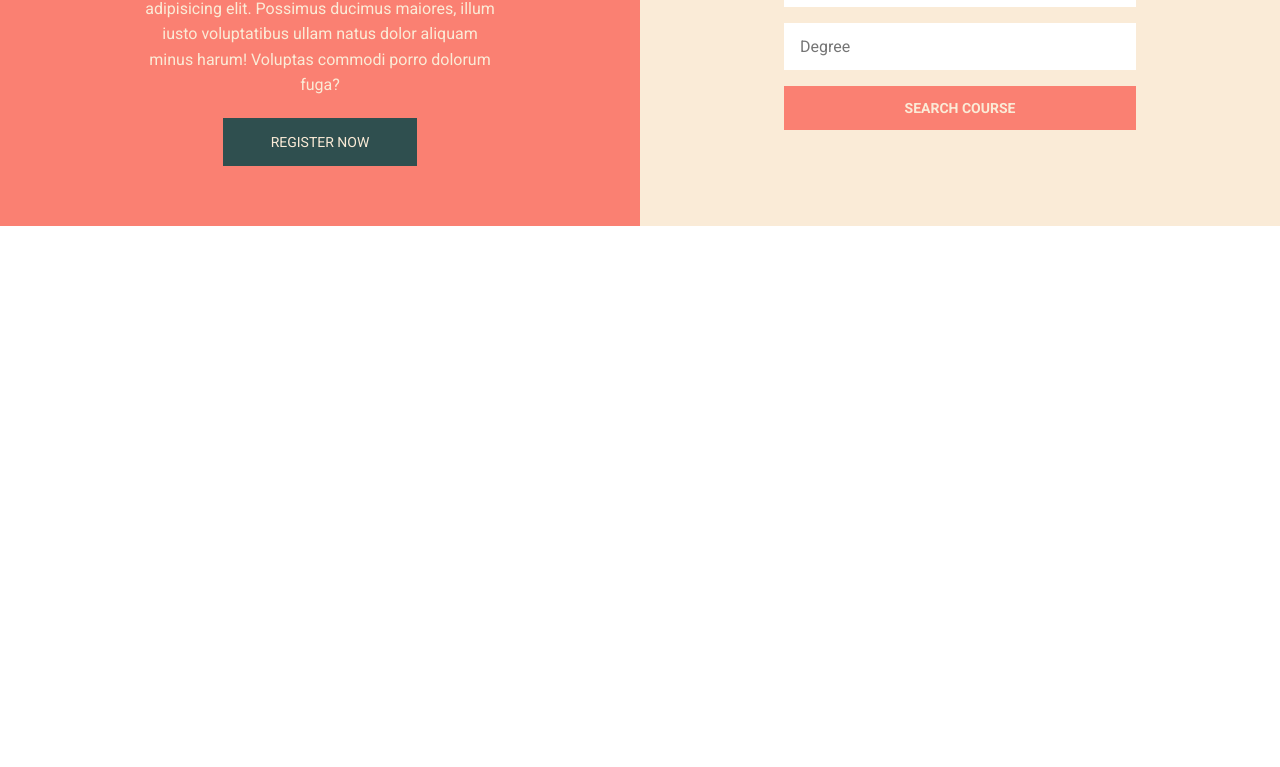
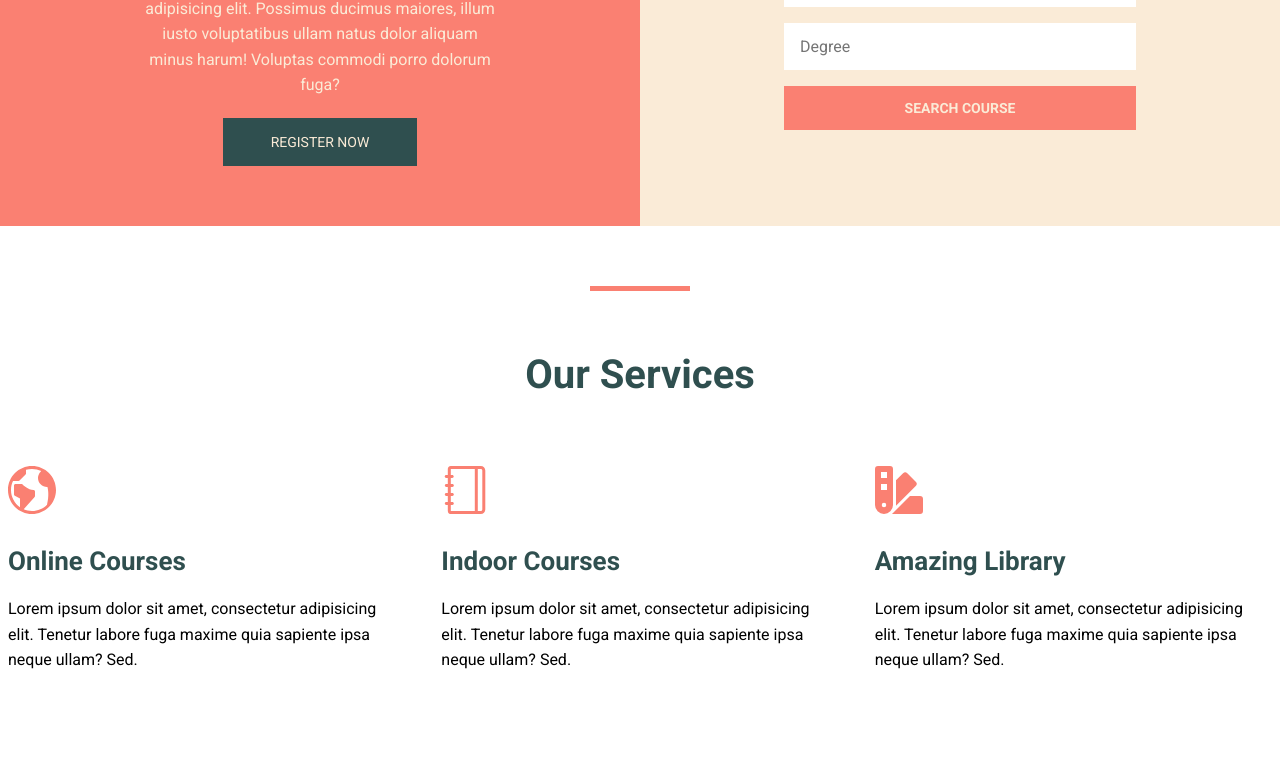
Before and after one commit to codetrain1984/Simple-React-project, a React (Create React App) app: page / in a window 1280 px wide. Shown: the part 1994-2761 px from the top of the page. Before the commit the page ends 2220 px from the top, so only its background shows below. Built offline with nearby package versions, Linux system fonts and the light colour scheme.

Commit message:
Service component is created

```diff
--- a/src/App.css
+++ b/src/App.css
@@ -7,3 +7,14 @@
 
   font-family: "Roboto", sans-serif;
 }
+h1,
+h2,
+h3 {
+  color: darkslategray;
+}
+h1 {
+  font-size: 70px;
+}
+h2 {
+  font-size: 40px;
+}
--- a/src/App.js
+++ b/src/App.js
@@ -1,7 +1,8 @@
 import "./App.css";
 import Courses from "./Components/Courses/Courses";
 import Header from "./Components/Header/Header";
-import RegisterContainer from "./Register/RegisterContainer";
+import RegisterContainer from "./Components/Register/RegisterContainer";
+import Services from "./Components/ServiceSection/Services";
 
 function App() {
   return (
@@ -9,6 +10,7 @@ function App() {
       <Header />
       <Courses />
       <RegisterContainer />
+      <Services />
     </div>
   );
 }
--- a/src/Components/Header/Header.css
+++ b/src/Components/Header/Header.css
@@ -18,9 +18,7 @@
 .title h1 {
   margin-top: 100px;
   text-align: center;
-  font-size: 70px;
   padding: 5px;
-  color: darkslategrey;
 }
 .title span {
   background-color: salmon;
@@ -31,6 +29,5 @@
   display: grid;
   grid-template-columns: repeat(3, 1fr);
   gap: 15px;
-  /* width: 80%; */
   margin: auto;
 }
--- a/src/Components/Header/Navbar.css
+++ b/src/Components/Header/Navbar.css
@@ -32,9 +32,8 @@
   display: flex;
   align-items: center;
 }
-.logoItems h1 {
-  margin-left: 10px;
-  color: darkslategrey;
+.logoItems h2 {
+  margin-left: 14px;
 }
 .penLogo {
   font-size: 40px;
--- a/src/Components/Header/Navbar.jsx
+++ b/src/Components/Header/Navbar.jsx
@@ -9,7 +9,7 @@ const Navbar = () => {
     <div className="navbar">
       <div className="logoItems">
         <FaPenNib className="penLogo" />
-        <h1>Course</h1>
+        <h2>Course</h2>
       </div>
       <ul className="navList">
         <li className="navItems">
--- /dev/null
+++ b/src/Components/ServiceSection/ServiceBoxes.css
@@ -0,0 +1,15 @@
+.serviceBoxes {
+  padding: 8px;
+  margin-top: 60px;
+}
+.serviceBoxes h3 {
+  font-size: 26px;
+  margin: 20px 0;
+}
+.serviceBoxes span {
+  color: salmon;
+  font-size: 48px;
+}
+.serviceBoxes p {
+  line-height: 1.6;
+}
--- /dev/null
+++ b/src/Components/ServiceSection/ServiceBoxes.jsx
@@ -0,0 +1,17 @@
+import React from "react";
+import "./ServiceBoxes.css";
+
+const ServiceBoxes = ({ title, icon }) => {
+  return (
+    <div className="serviceBoxes">
+      <span>{icon}</span>
+      <h3>{title}</h3>
+      <p>
+        Lorem ipsum dolor sit amet, consectetur adipisicing elit. Tenetur labore
+        fuga maxime quia sapiente ipsa neque ullam? Sed.
+      </p>
+    </div>
+  );
+};
+
+export default ServiceBoxes;
--- /dev/null
+++ b/src/Components/ServiceSection/Services.css
@@ -0,0 +1,16 @@
+.serviceContianer {
+  margin-top: 60px;
+}
+
+.serviceSection {
+  max-width: 1280px;
+  margin: 60px auto;
+}
+.serviceSection h2 {
+  text-align: center;
+}
+.serviceContent {
+  display: grid;
+  grid-template-columns: repeat(3, 2fr);
+  gap: 20px;
+}
--- /dev/null
+++ b/src/Components/ServiceSection/Services.jsx
@@ -0,0 +1,33 @@
+import React from "react";
+import ServiceBoxes from "./ServiceBoxes";
+import "./Services.css";
+import { ImEarth } from "react-icons/im";
+import { FaSwatchbook, FaChalkboardTeacher } from "react-icons/fa";
+import { SlNotebook } from "react-icons/sl";
+import { TfiBlackboard } from "react-icons/tfi";
+import { GoMortarBoard } from "react-icons/go";
+
+const Services = () => {
+  return (
+    <div className="serviceContianer">
+      <div className="line"></div>
+      <div className="serviceSection">
+        <h2>Our Services</h2>
+
+        <div className="serviceContent">
+          <ServiceBoxes icon={<ImEarth />} title="Online Courses" />
+          <ServiceBoxes icon={<SlNotebook />} title="Indoor Courses" />
+          <ServiceBoxes icon={<FaSwatchbook />} title="Amazing Library" />
+          <ServiceBoxes
+            icon={<FaChalkboardTeacher />}
+            title="Exceptional Professors"
+          />
+          <ServiceBoxes icon={<TfiBlackboard />} title="Top Programs" />
+          <ServiceBoxes icon={<GoMortarBoard />} title="Graduate Diploma" />
+        </div>
+      </div>
+    </div>
+  );
+};
+
+export default Services;
```
Also changed, not shown: src/Components/Register/RegisterContainer.jsx (renamed from src/Register/RegisterContainer.jsx), src/Components/Register/registerContainer.css (renamed from src/Register/registerContainer.css).
